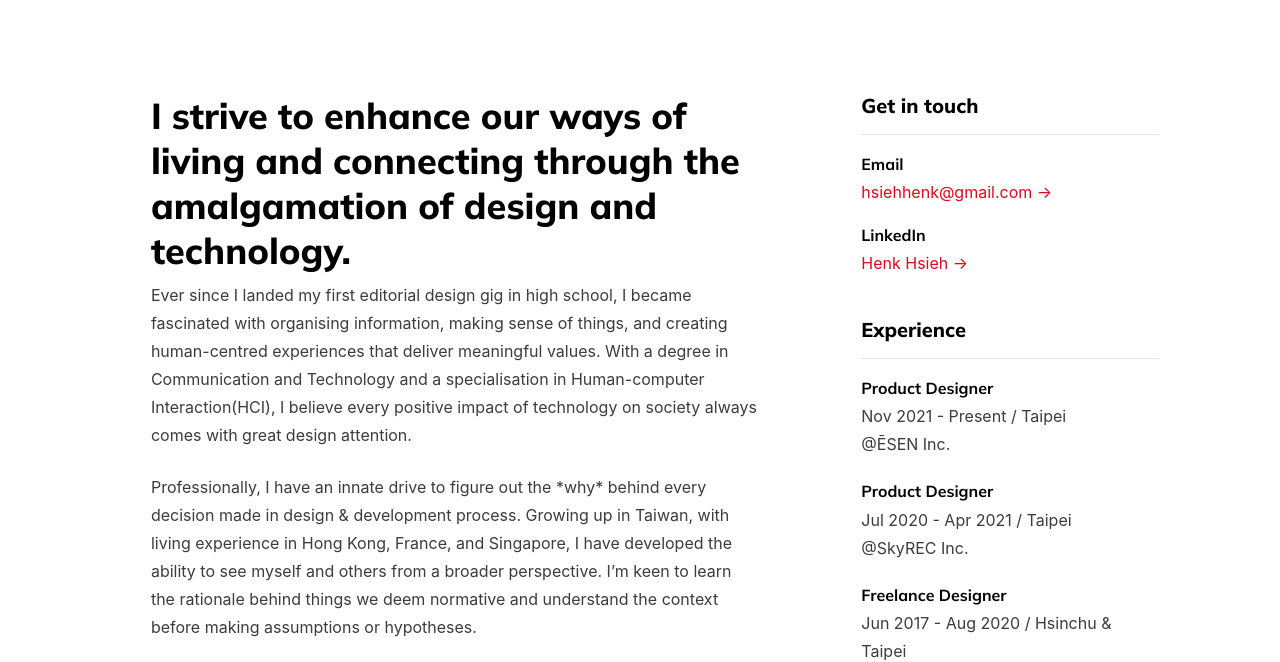
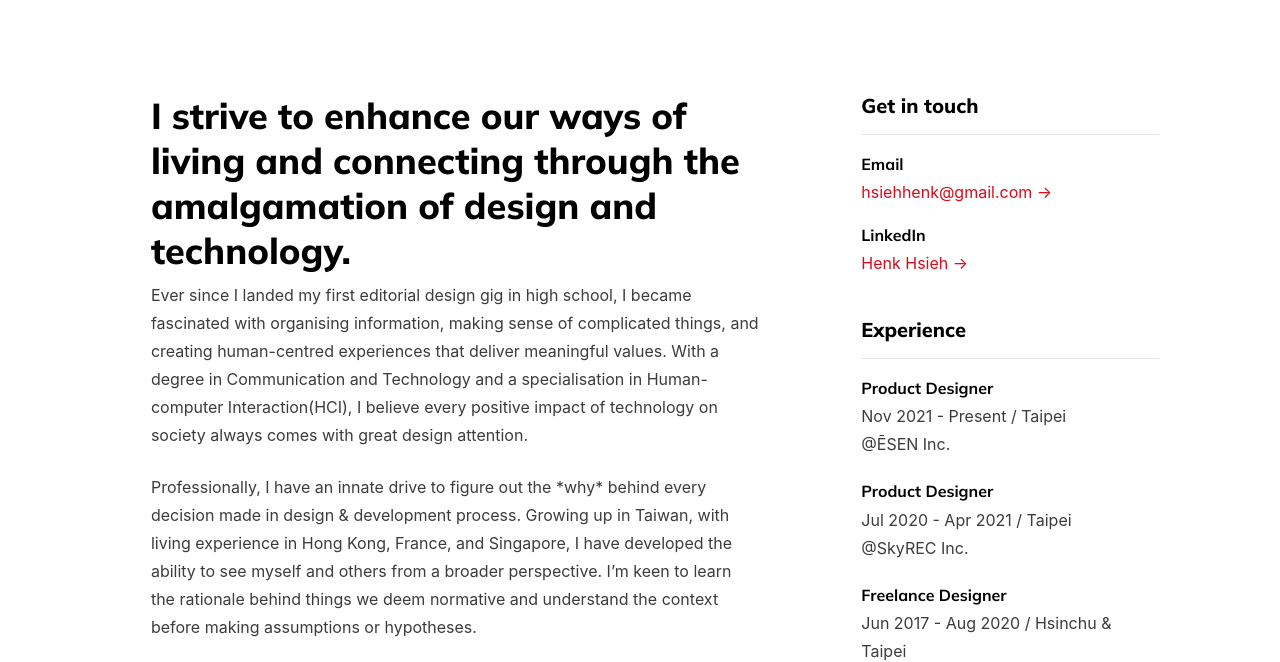
Before and after one commit to henkhsieh/HenkHsieh, a plain HTML site: page about.html in a window 1280 px wide. Shown: the part 60-722 px from the top of the page. Drawn offline with nearby package versions, Linux system fonts and the light colour scheme; files whose address does not match are found by name.

Commit message:
Update about.html

```diff
--- a/about.html
+++ b/about.html
@@ -86,7 +86,7 @@
     <div class="about animated fadeInDown delay-0.8s">
     <div class="about-paragraph">
     <h1 class="display-2">I strive to enhance our ways of living and connecting through the amalgamation of design and technology.</h1>
-    <p>Ever since I landed my first editorial design gig in high school, I became fascinated with organising information, making sense of things, and creating human-centred experiences that deliver meaningful values. With a degree in Communication and Technology and a specialisation in Human-computer Interaction(HCI), I believe every positive impact of technology on society always comes with great design attention.</p>
+    <p>Ever since I landed my first editorial design gig in high school, I became fascinated with organising information, making sense of complicated things, and creating human-centred experiences that deliver meaningful values. With a degree in Communication and Technology and a specialisation in Human-computer Interaction(HCI), I believe every positive impact of technology on society always comes with great design attention.</p>
 
 <p>Professionally, I have an innate drive to figure out the *why* behind every decision made in design & development process. Growing up in Taiwan, with living experience in Hong Kong, France, and Singapore, I have developed the ability to see myself and others from a broader perspective. I’m keen to learn the rationale behind things we deem normative and understand the context before making assumptions or hypotheses.</p>
 
```
